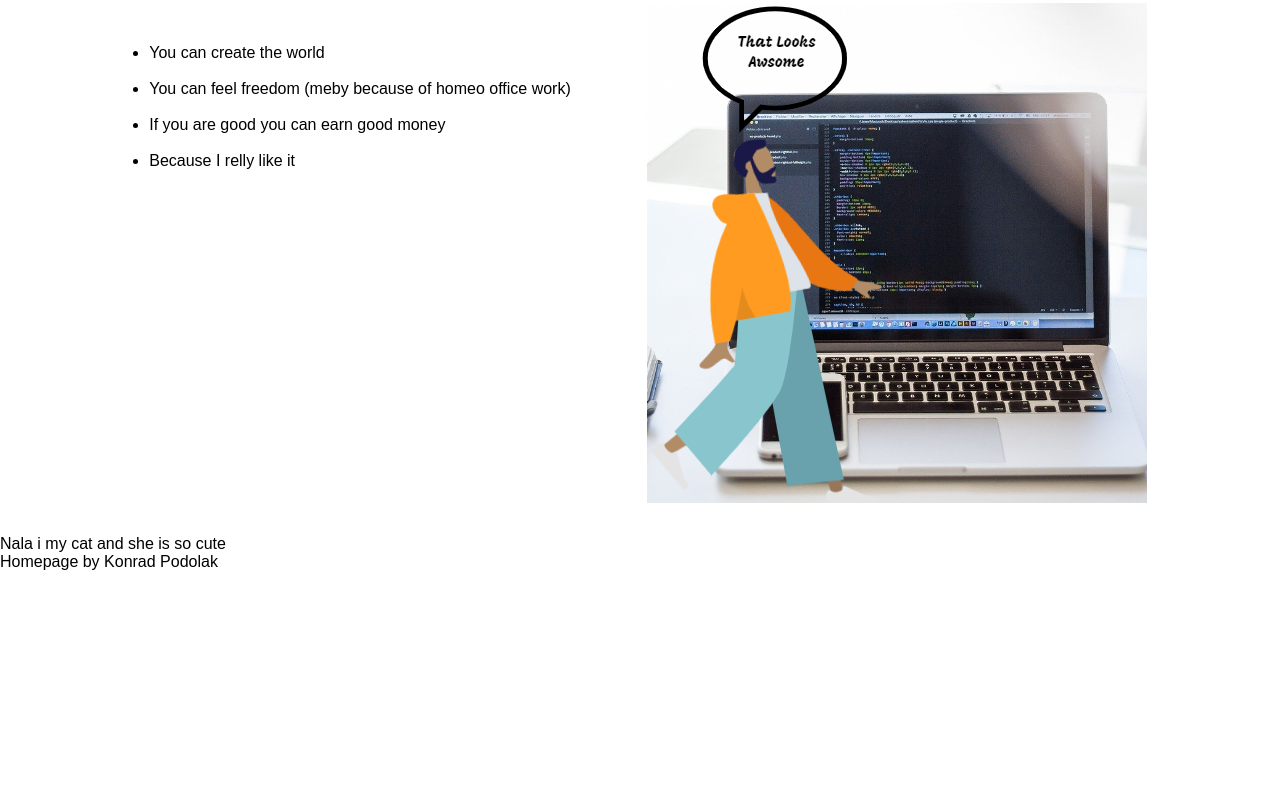
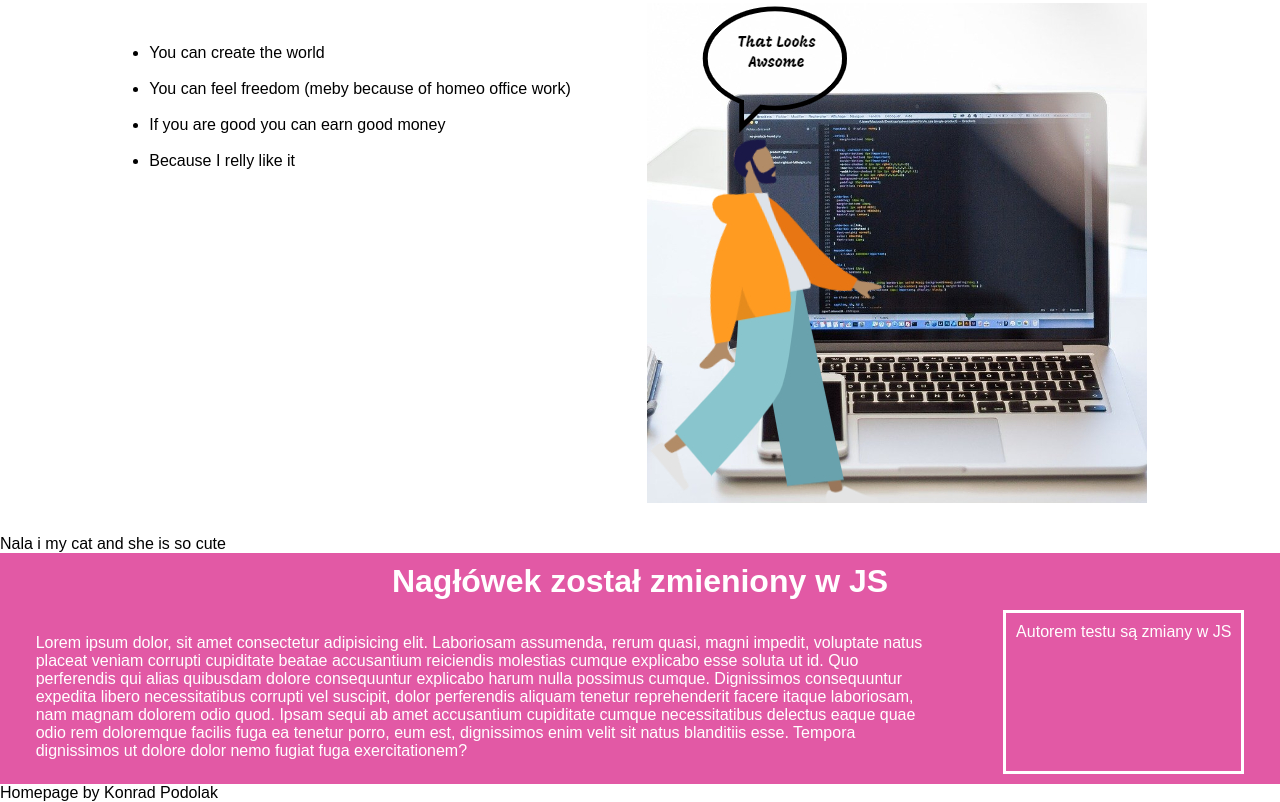
Before and after one commit to konrad-podolak/homepage, a plain HTML site: page index.html in a window 1280 px wide. Shown: the part 1165-1967 px from the top of the page. Before the commit the page ends 1736 px from the top, so only its background shows below. Drawn offline with Linux system fonts and the light colour scheme.

```diff
--- a/index.html
+++ b/index.html
@@ -22,7 +22,8 @@
             ><i class="fas fa-ship"></i>Spanish Words</a
           >
           <a class="navigation-main__link" href="english-journal.html"
-            ><i class="fas fa-book"></i> English Journal</a>
+            ><i class="fas fa-book"></i> English Journal</a
+          >
         </nav>
       </header>
 
@@ -34,8 +35,8 @@
         <img
           class="main-header__my-photo"
           src="./images/Konrado.jpg"
-          alt="zadowolony-Konrad"/>
-
+          alt="zadowolony-Konrad"
+        />
       </header>
       <div class="section-wraper">
         <section class="about">
@@ -115,6 +116,27 @@
         </section>
       </div>
       <p class="about-nala about-nala--js"></p>
+
+      <section class="for-fun__java">
+        <h3 class="for-fun__java--header for-fun__java--header--js" >Zabawa z java scriptem</h3>
+        <article class="for-fun__java--article">
+          <p class="for-fun__java--description">
+            Lorem ipsum dolor, sit amet consectetur adipisicing elit. Laboriosam
+            assumenda, rerum quasi, magni impedit, voluptate natus placeat
+            veniam corrupti cupiditate beatae accusantium reiciendis molestias
+            cumque explicabo esse soluta ut id. Quo perferendis qui alias
+            quibusdam dolore consequuntur explicabo harum nulla possimus cumque.
+            Dignissimos consequuntur expedita libero necessitatibus corrupti vel
+            suscipit, dolor perferendis aliquam tenetur reprehenderit facere
+            itaque laboriosam, nam magnam dolorem odio quod. Ipsam sequi ab amet
+            accusantium cupiditate cumque necessitatibus delectus eaque quae
+            odio rem doloremque facilis fuga ea tenetur porro, eum est,
+            dignissimos enim velit sit natus blanditiis esse. Tempora
+            dignissimos ut dolore dolor nemo fugiat fuga exercitationem?
+          </p>
+          <aside class="for-fun__java--aside for-fun__java--aside--js">Autorem Tekstu jest nieznay łaciński pisarz</aside>
+        </article>
+      </section>
     </main>
     <footer class="mainfooter">Homepage by Konrad Podolak</footer>
     <script src="main.js"></script>
--- a/main.js
+++ b/main.js
@@ -1,5 +1,30 @@
 const heading = document.querySelector(".main-header__my-name--js");
-heading.innerHTML = 'Jolka Mariolka';
+heading.innerHTML = 'Konrad Podolak Frontend Developer';
 
 const nala = document.querySelector(".about-nala--js");
 nala.innerHTML = 'Nala i my cat and she is so cute';
+
+function calculate(myNumber) {
+    return myNumber*7;
+}
+
+const myResult = calculate(9);
+console.log(myResult);
+
+const greet = (firtsName, age) => {
+    console.log(`Hej Ty nazywam się ${firtsName} i mam ${age} lat :D.`);
+}
+greet('Konrad', 26);
+
+function createContent(querySelectorContent, content) {
+    const element = document.querySelector(querySelectorContent);
+    element.innerHTML = content;
+}
+
+createContent('.for-fun__java--header--js','Nagłówek został zmieniony w JS');
+
+const newCreateContent = (piece, content) => {
+    const element = document.querySelector(piece);
+    element.innerHTML = content;
+}
+newCreateContent('.for-fun__java--aside--js', 'Autorem testu są zmiany w JS');
--- a/style.css
+++ b/style.css
@@ -172,3 +172,34 @@ body  {
     width: 100%;
     background-color: rgb(251, 255, 17);
 }
+
+
+/* for fun with java-script*/
+
+.for-fun__java  {
+    background-color: rgb(226, 89, 165);
+}
+.for-fun__java--header  {
+    text-align: center;
+    font-size: 32px;
+    color: white;
+    padding: 10px;
+}
+
+.for-fun__java--description  {
+    width: 70vw;
+    margin: 24px 0;
+    color: white;
+}
+
+.for-fun__java--article  {
+    display: flex;
+justify-content: space-around;
+}
+
+.for-fun__java--aside  {
+    color:white;
+    border: 3px white solid;
+    padding: 10px;
+    margin-bottom: 10px;
+}
```
Lines whose indentation alone changed are shown as unchanged.
